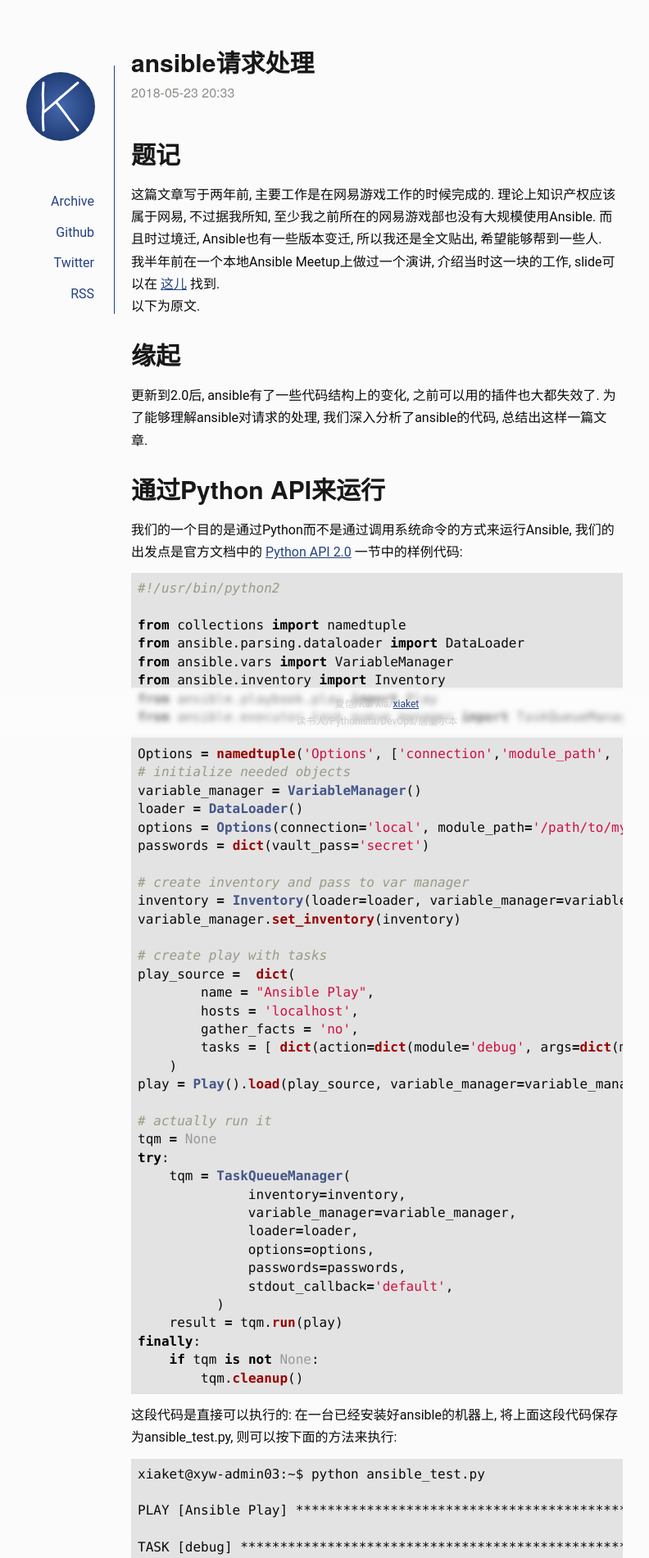
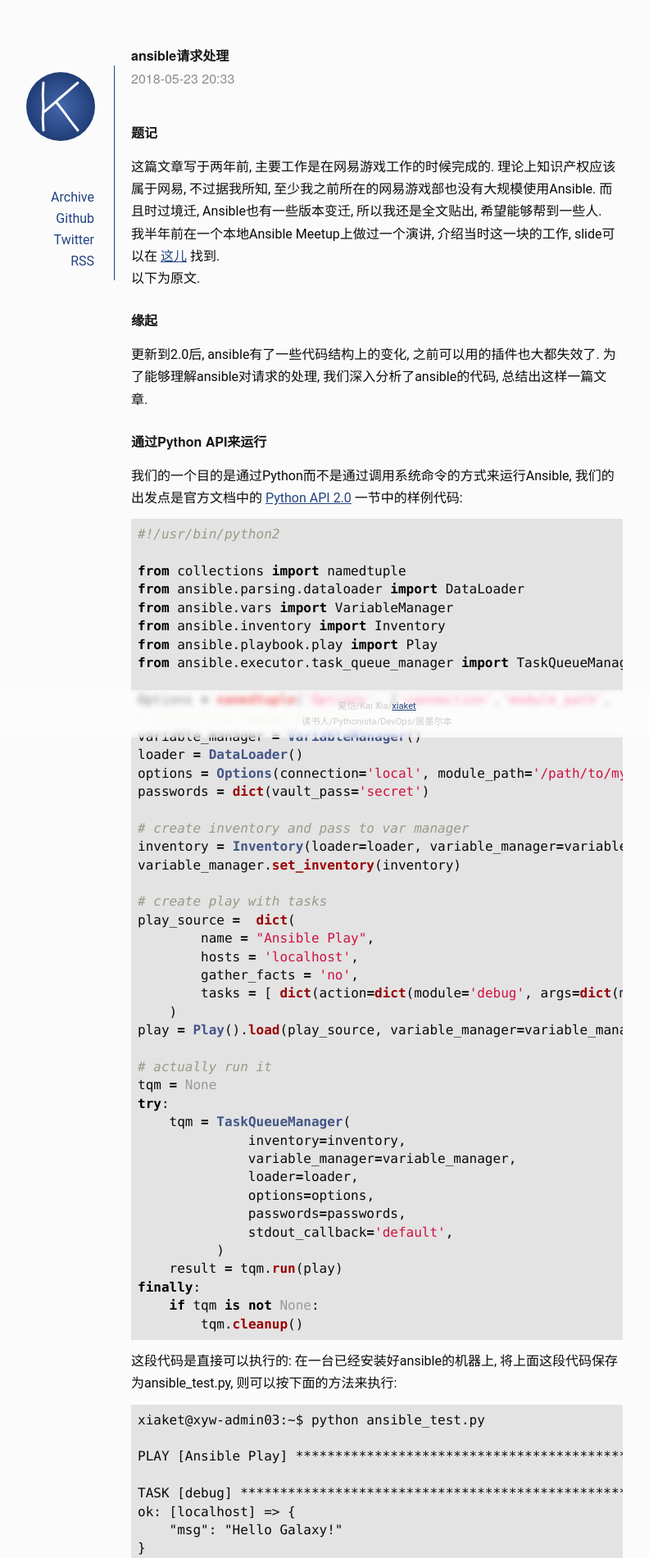
Before and after one commit to xiaket/xiaket.github.io, a Jekyll site: the page built from _posts/2018-05-23-ansible-request-handling.md, in a window 1280 px wide. Shown: the top 1901 px of the page at 82% size, without its empty margins (180-972 px from the left). Built offline with Jekyll 4.4.1, drawn with Linux system fonts in a browser that asks for light colours.

Commit message:
adjust font-size.
Signed-off-by: Kai Xia <xiaket@gmail.com>

```diff
--- a/_includes/head.html
+++ b/_includes/head.html
@@ -4,7 +4,7 @@
   <meta name="author" content="夏恺, Kai Xia, xiaket">
   <meta name="keywords" content="python, macOS, programming, software, server">
   {% seo %}
-  <link rel="stylesheet" href="/media/blog.css" integrity="sha384-ndHDhvSAYzN+4aZgJe51GzoPvewNxjXUqdmHH5o2xgA8mwPH0cbnyeqlZe3H6eFI" crossorigin="anonymous">
+  <link rel="stylesheet" href="/media/blog.css" integrity="sha384-Mz21PpclxYiLrR71r+RNlJ9DG31qp7VgaS8igclcev1l8YhAS9b02t0Ly5ZWkRtH" crossorigin="anonymous">
   <link type="application/rss+xml" rel="alternate" href="/feed.xml" title="年华转瞬">
   <link rel="icon" type="img/png" href="/media/favicon.png">
   <link rel="apple-touch-icon" href="/media/favicon.png">
--- a/media/blog.css
+++ b/media/blog.css
@@ -19,21 +19,19 @@ h1, h2, h3, h4 {
 }
 
 h1 a, h2 a, h3 a, h4 a { font-weight: inherit; }
-h1 { font-size: 30px; line-height: 32px; margin: 30px 0px 20px; font-weight: bold;}
-h2 { font-size: 24px; line-height: 26px; margin: 24px 0px 16px; font-weight: bold;}
-h3 { font-size: 18px; line-height: 22px; margin: 18px 0px 12px; }
-h4 { font-size: 16px; line-height: 18px; margin: 12px 0px 8px; }
-p { font-size: 100%; }
+h1 { margin: 30px 0px 20px; font-weight: bold;}
+h2 { margin: 24px 0px 16px; font-weight: bold;}
+h3 { margin: 18px 0px 12px; }
+h4 { margin: 12px 0px 8px; }
 p img { margin: 0; }
 
 a { color: #244382; margin: 0 4px; text-decoration: none; }
 a:visited { color: #8b8e86; }
 p a { line-height:line inherit; text-decoration: underline; }
 
-ul, ol { margin-bottom: 15; }
+ul, ol { margin-bottom: 15px; }
 ol { list-style: decimal; margin-left: 30px; }
 ul { list-style-type: square; margin-left: 30px; }
-li { line-height: 18px; margin-bottom: 12px; font-size: 100%; }
 ul li { margin-left: 15px; }
 
 /* layout */
@@ -62,13 +60,14 @@ header{
 #header-logo {
   margin: 0px 0px 50px 20px;
 }
+nav ul li {
+  margin-bottom: 10px;
+}
 @media (min-width: 900px){
   header{display:block}
-  p,li{line-height:1.6}
 }
 @media all and (max-width: 640px) {
   span.li-date {display: none;}
-  p,li{line-height:1.6; font-size: 80%;}
 }
 
 @supports (-webkit-backdrop-filter: none) or (backdrop-filter: none) {
@@ -86,7 +85,7 @@ footer{
   width: calc(100% - 40px);
   text-align:center;
   color: #CCC;
-  font-size: 12px;
+  font-size: 70%;
   line-height: 150%;
 }
 footer p a {margin: 0px;}
@@ -114,7 +113,6 @@ p code, li>code {
     background-color:#E3E3E3;
     padding: 0 0.2em;
     margin: 5px 0px;
-    line-height: 140%;
 }
 code {
     line-height: 140%;
```
